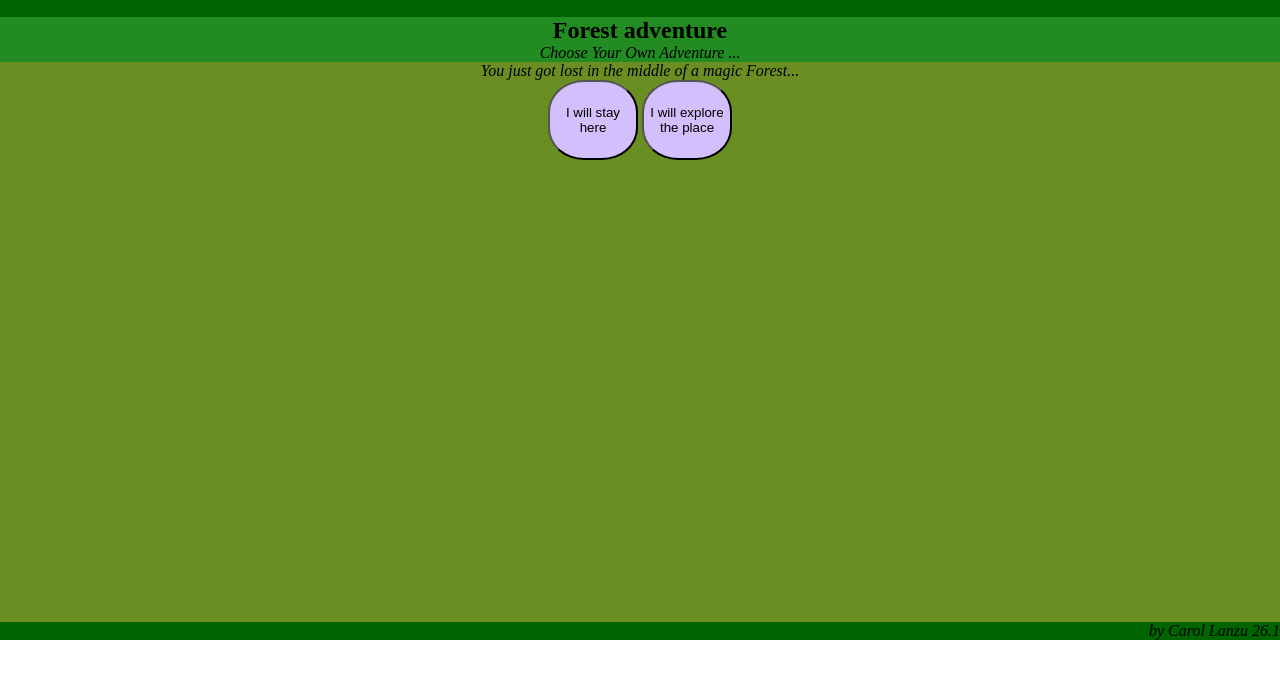
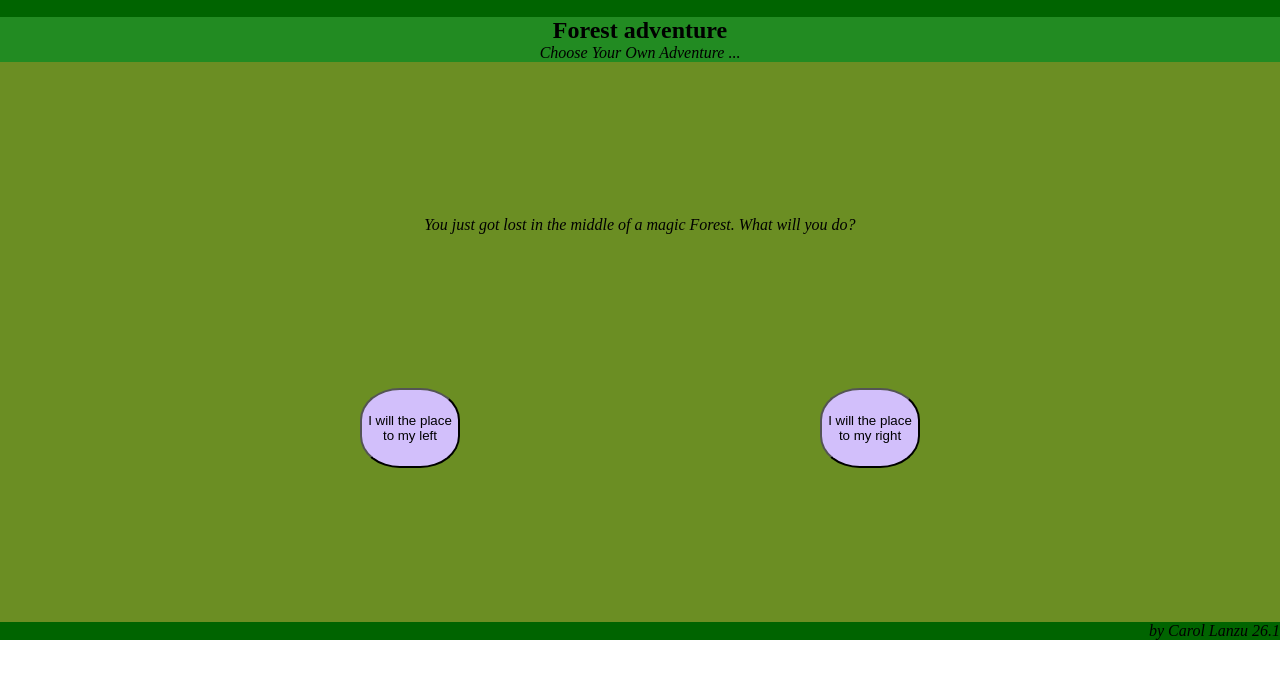
Before and after one commit to carol-lanzu/frontend_studies, a plain HTML site: page story_game.html in a window 1280 px wide. Shown: the part 60-738 px from the top of the page. Drawn offline with Linux system fonts and the light colour scheme.

Commit message:
magic happened

```diff
--- a/story_game.html
+++ b/story_game.html
@@ -16,13 +16,23 @@
         text-align: center;
         border-radius: 40%;
         padding: 15px 1px;
-        width: 90px;
+        width: 100px;
         height: 80px;
       }
       .questions_answers {
         background-color: olivedrab;
         text-align: center;
         min-height: 70vh;
+        /* Flexbox (layout method) to ajust elements in a container vercally and horizontally */
+        display: flex;
+        flex-direction: column;
+        justify-content: space-evenly;
+      }
+      .options_buttons_div {
+        display: flex;
+        flex-direction: row;
+        justify-content: space-evenly;
+        /* margin-top: 12%; */
       }
     </style>
   </head>
@@ -35,10 +45,65 @@
       <p style="text-align: center"><i>Choose Your Own Adventure ...</i></p>
     </div>
     <div class="questions_answers">
-      <p><i> You just got lost in the middle of a magic Forest...</i></p>
-      <button class="options_buttons">I will stay here</button>
-      <button class="options_buttons">I will explore the place</button>
+      <p id="question">
+        <i>
+          You just got lost in the middle of a magic Forest. What will you
+          do?</i
+        >
+      </p>
+
+      <div class="options_buttons_div">
+        <button class="options_buttons" id="option_1" onclick="goToNextScene()">
+          I will the place to my left
+        </button>
+        <button class="options_buttons" id="option_2" onclick="goToNextScene()">
+          I will the place to my right
+        </button>
+      </div>
     </div>
+    <script>
+      let currentScene = 0;
+      function goToNextScene() {
+        console.log(currentScene);
+        if (currentScene == 0) {
+          document.getElementById("question").innerHTML =
+            "A glowing path appears in the forest and you follow it. It leads to a directional sign that splits into two. Where will you go?";
+          document.getElementById("option_1").innerText =
+            "Where it says ocean beach";
+          document.getElementById("option_2").innerText =
+            "Where it says small village";
+          currentScene = currentScene + 1;
+        } else if (currentScene == 1) {
+          document.getElementById("question").innerHTML =
+            "On your way you found a magical creature and somehow you feel that it is calling you. What will you do?";
+          document.getElementById("option_1").innerText =
+            "I'll ignore it and keep going";
+          document.getElementById("option_2").innerText =
+            "I'll follow it into the unknown";
+          currentScene = currentScene + 1;
+        } else if (currentScene == 2) {
+          document.getElementById("question").innerHTML =
+            "It leads to his friend. He is hurt, and needs help. What will you do?";
+          document.getElementById("option_1").innerText =
+            "I'll freeze and do nothing";
+          document.getElementById("option_2").innerText =
+            "I'll do my best to help the magical creature";
+          currentScene = currentScene + 1;
+        } else if (currentScene == 3) {
+          document.getElementById("question").innerHTML =
+            "You were able to help him, and he'll be okay. They are going somewhere and you are following them. It leads to a magic door saying home. what will you do?";
+          document.getElementById("option_1").innerText =
+            "I'll open it to go home";
+          document.getElementById("option_2").innerText =
+            "I'll stay here in the magic florest";
+          currentScene = currentScene + 1;
+        } else if (currentScene == 4) {
+          document.getElementById("question").innerHTML =
+            "That's the end of our adventure. Till next one!";
+          // document.getElementById("option_2").hidden;
+        }
+      }
+    </script>
   </body>
   <footer style="background-color: darkgreen">
     <p style="text-align: right"><i>by Carol Lanzu 26.1</i></p>
```
